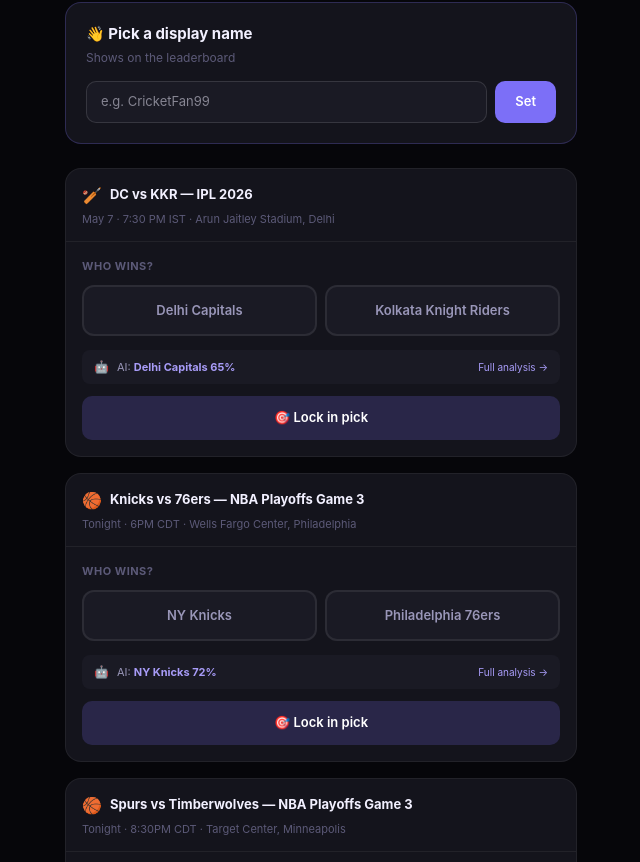
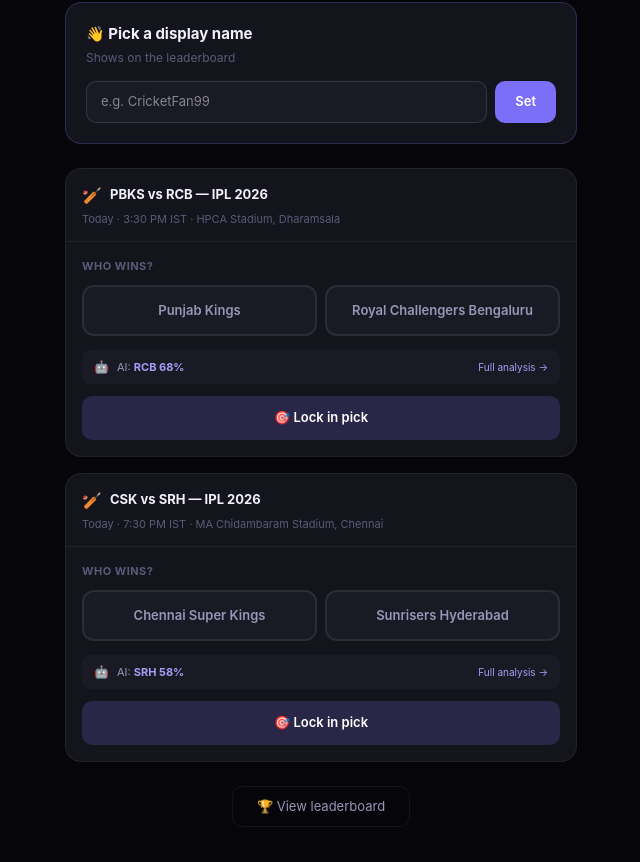
Before and after one commit to anujagadde18/tradedna, a Next.js app: page /predict in a window 1280 px wide. Shown: the part 218-1080 px from the top of the page, without its empty margins (319-959 px from the left). Built offline with nearby package versions, Linux system fonts and the light colour scheme.

Commit message:
fix: today's matches PBKS vs RCB, CSK vs SRH May 17

```diff
--- a/app/predict/page.tsx
+++ b/app/predict/page.tsx
@@ -11,9 +11,8 @@ const C = {
 };
 
 const TODAY_MATCHES = [
-  {id:'dc-kkr-ipl-may7-2026',title:'DC vs KKR — IPL 2026',team1:'Delhi Capitals',team2:'Kolkata Knight Riders',time:'May 7 · 7:30 PM IST',venue:'Arun Jaitley Stadium, Delhi',aiPrediction:'Delhi Capitals',aiConfidence:65,sport:'🏏',date:'2026-05-07'},
-  {id:'knicks-76ers-nba-g3-2026',title:'Knicks vs 76ers — NBA Playoffs Game 3',team1:'NY Knicks',team2:'Philadelphia 76ers',time:'Tonight · 6PM CDT',venue:'Wells Fargo Center, Philadelphia',aiPrediction:'NY Knicks',aiConfidence:72,sport:'🏀',date:'2026-05-08'},
-  {id:'spurs-wolves-nba-g3-2026',title:'Spurs vs Timberwolves — NBA Playoffs Game 3',team1:'SA Spurs',team2:'Minnesota Timberwolves',time:'Tonight · 8:30PM CDT',venue:'Target Center, Minneapolis',aiPrediction:'SA Spurs',aiConfidence:65,sport:'🏀',date:'2026-05-08'},
+  {id:'pbks-rcb-ipl-may17-2026',title:'PBKS vs RCB — IPL 2026',team1:'Punjab Kings',team2:'Royal Challengers Bengaluru',time:'Today · 3:30 PM IST',venue:'HPCA Stadium, Dharamsala',aiPrediction:'RCB',aiConfidence:68,sport:'🏏',date:'2026-05-17'},
+  {id:'csk-srh-ipl-may17-2026',title:'CSK vs SRH — IPL 2026',team1:'Chennai Super Kings',team2:'Sunrisers Hyderabad',time:'Today · 7:30 PM IST',venue:'MA Chidambaram Stadium, Chennai',aiPrediction:'SRH',aiConfidence:58,sport:'🏏',date:'2026-05-17'},
 ];
 
 export default function PredictPage() {
```
